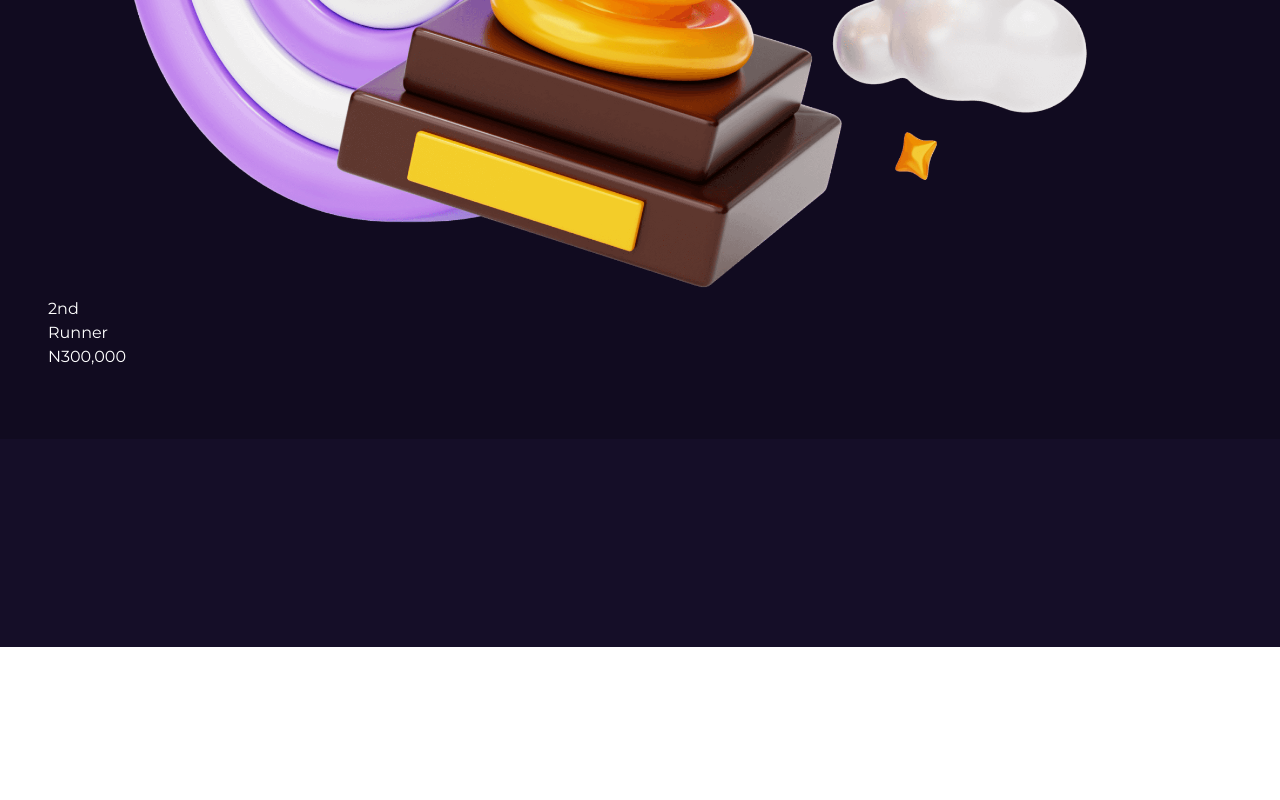
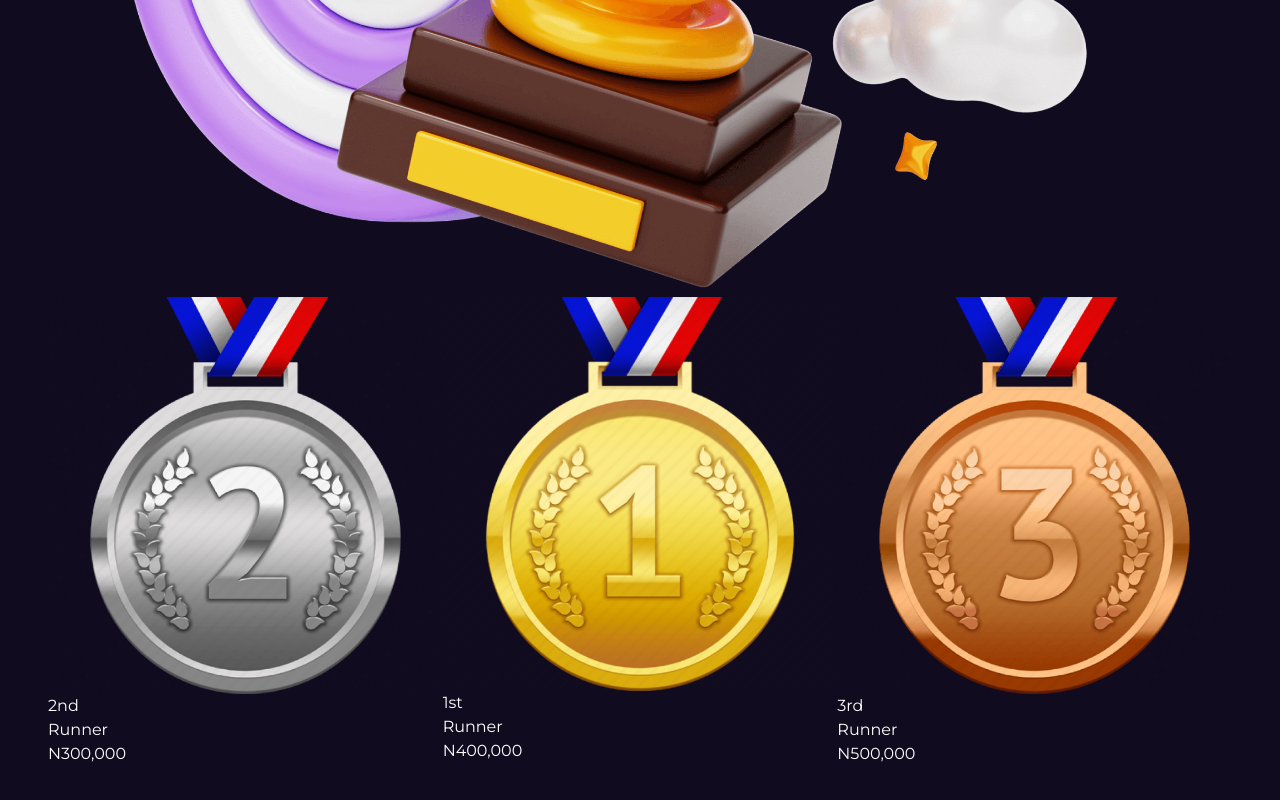
Before and after one commit to Afolabi-bit/getlinked, a React (Vite) app: page / in a window 1280 px wide. Shown: the part 5996-6796 px from the top of the page. Before the commit the page ends 6643 px from the top, so only its background shows below. Built offline with nearby package versions, Linux system fonts and the light colour scheme; a web font is replaced by a local one.

Commit message:
prizes section

```diff
--- a/src/components/prizes.jsx
+++ b/src/components/prizes.jsx
@@ -1,5 +1,8 @@
 import { Shadow } from "./utils";
 import Trophy from "../assets/9486889.png";
+import gold from "../assets/gold_medal.png";
+import silver from "../assets/silver_medal.png";
+import bronze from "../assets/bronze_medal.png";
 
 const PrizesAndRewards = () => {
   return (
@@ -17,11 +20,28 @@ const PrizesAndRewards = () => {
         <img src={Trophy} alt="#" />
         <div className="flex">
           <div className="relative w-1/3">
+            <img src={silver} alt="" />
             <p>
               2nd <br />
               Runner
             </p>
             <p>N300,000</p>
+          </div>
+          <div className="relative w-1/3">
+            <img src={gold} alt="" />
+            <p>
+              1st <br />
+              Runner
+            </p>
+            <p>N400,000</p>
+          </div>
+          <div className="relative w-1/3">
+            <img src={bronze} alt="" />
+            <p>
+              3rd <br />
+              Runner
+            </p>
+            <p>N500,000</p>
           </div>
         </div>
       </article>
```
